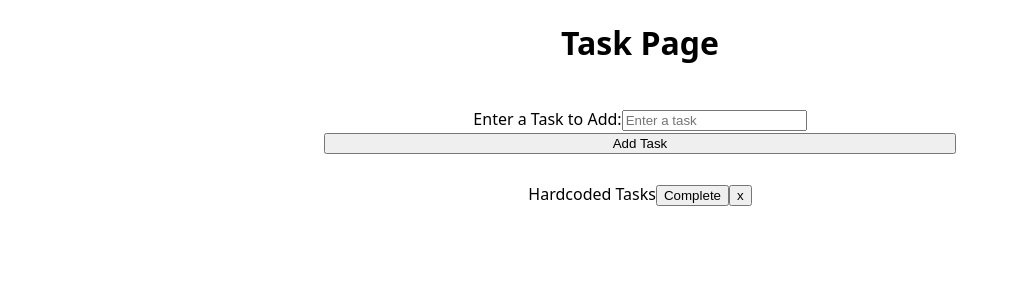
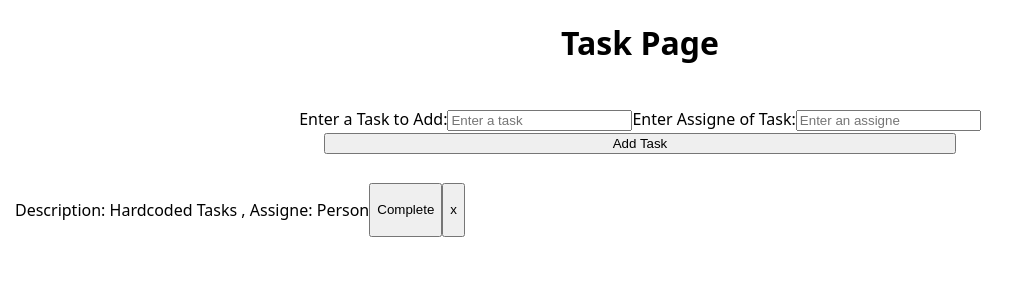
Before and after one commit to eshanw48/Project-Mangement-System, a React app: page /tasks in a window 1280 px wide. Shown: the top 300 px of the page, without its empty margins (0-1028 px from the left). Built offline with nearby package versions, Linux system fonts and the light colour scheme; no server answers; sample sign-in values are in the browser's storage; the HTML template or start-up script is replaced by a standard one.

Commit message:
added assigne

```diff
--- a/src/components/Tasks/Tasks.js
+++ b/src/components/Tasks/Tasks.js
@@ -27,7 +27,7 @@ function TasksList({ tasks, index, completeTasks, removeTasks })
     return (
       <div className = {task.task}
           style={{ textDecoration: tasks.isCompleted ? "line-through" : "" }}>
-          {tasks.text}
+            <p>Description: {tasks.text} , Assigne: {tasks.assigne}</p>
           <Button onClick={() => completeTasks(index)}>Complete</Button>
           <Button onClick={() => removeTasks(index)}>x</Button>
         </div>
@@ -38,12 +38,14 @@ function TasksList({ tasks, index, completeTasks, removeTasks })
 function TasksForm({addTasks}){
 
         const [value, setValue] = React.useState("");
+        const [value2, setValue2] = React.useState("");
 
         const handleSubmit = e => {
         e.preventDefault();
-        if (!value) return;
-        addTasks(value);
+        if (!value || !value2) return;
+        addTasks(value,value2);
         setValue("");
+        setValue2("");
         };
 
         return(
@@ -58,6 +60,9 @@ function TasksForm({addTasks}){
 
                 <label>Enter a Task to Add:</label>
                 <input id="item" name ="item" type="text" placeholder="Enter a task" value={value} onChange={e => (setValue(e.target.value))}  ></input>
+
+                <label>Enter Assigne of Task:</label>
+                <input id="assign" name="assign" type="assign" placeholder="Enter an assigne" value={value2} onChange={e => (setValue2(e.target.value))} />
 
                 <br>
                 </br>
@@ -80,12 +85,16 @@ function Tasks(){
     const [tasks, setTasks] = React.useState([
         {
           text: "Hardcoded Tasks",
-          isCompleted: false
+          isCompleted: false,
+          assigne: "Person" ,
+          tags: "Tag"
         }
       ]);
 
-      const addTasks = text => {
-        const newTasks = [...tasks, { text }];
+      const addTasks = (text,assigne) => {
+          console.log(text);
+          console.log(assigne);
+        const newTasks = [...tasks, { text,assigne }];
         setTasks(newTasks);
       };
 
--- a/src/styles/task.css
+++ b/src/styles/task.css
@@ -1,3 +1,4 @@
 .task {
     padding: 7px;
+    display: flex;
 }
```
